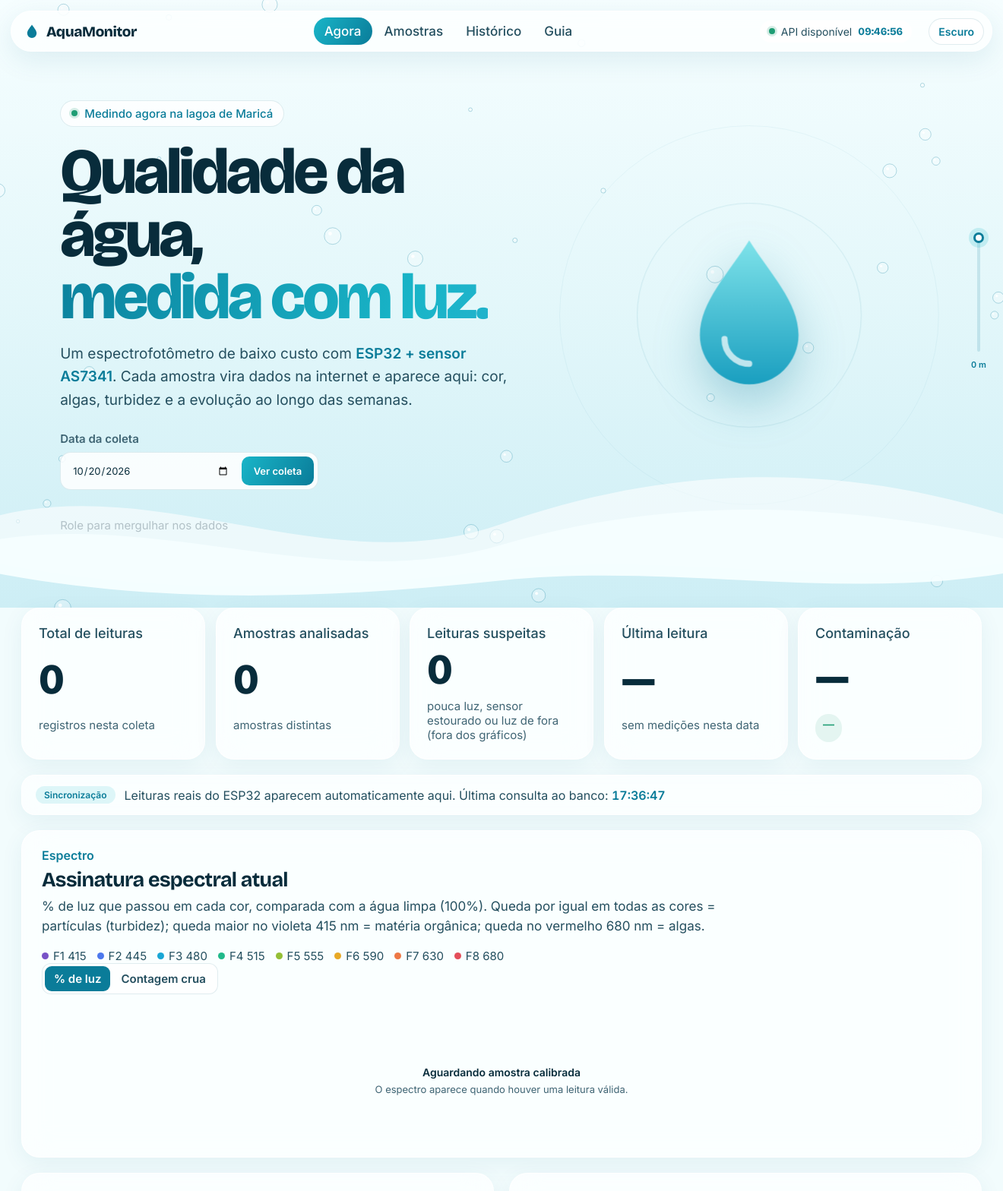
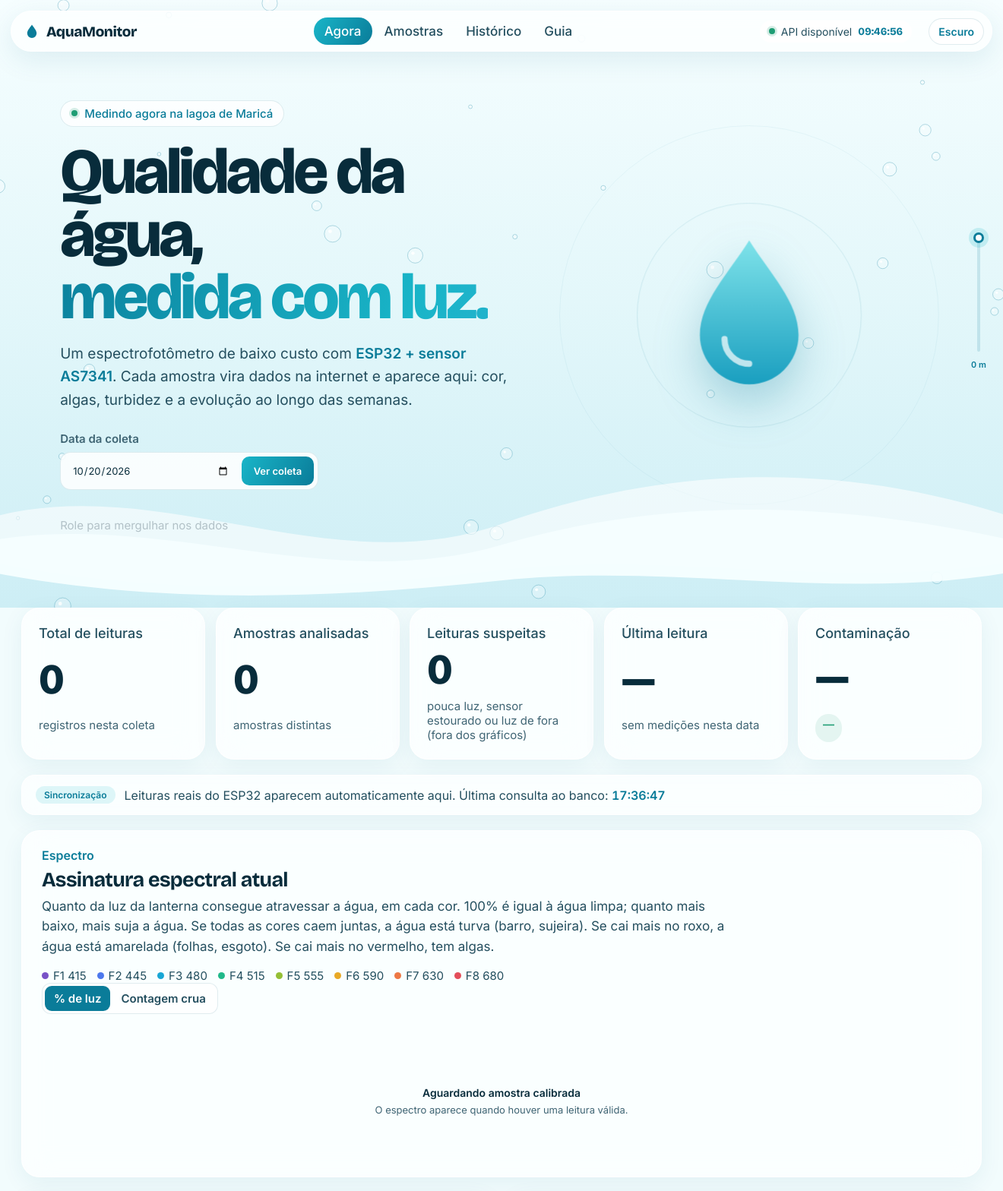
Before and after one commit to sgpcodes/projeto-monitoramento-de-agua--software, a Django app: page / in a window 1320 px wide; the page is wider, and only the part inside the window is pictured. Shown: the top 1568 px of that part at 76% size. Run offline with Django 5.2, Linux system fonts and the light colour scheme; data that the repository does not hold is empty.

Commit message:
Texto da assinatura espectral em linguagem simples

```diff
--- a/aquamonitor/templates/aquamonitor/dashboard.html
+++ b/aquamonitor/templates/aquamonitor/dashboard.html
@@ -45,7 +45,7 @@
 
     <section class="panel" id="espectro" data-reveal>
       <div class="panel-heading">
-        <div><p class="panel-kicker">Espectro</p><h2>Assinatura espectral atual</h2><p id="spectrum-description">% de luz que passou em cada cor, comparada com a água limpa (100%). Queda por igual em todas as cores = partículas (turbidez); queda maior no violeta 415 nm = matéria orgânica; queda no vermelho 680 nm = algas.</p></div>
+        <div><p class="panel-kicker">Espectro</p><h2>Assinatura espectral atual</h2><p id="spectrum-description">Quanto da luz da lanterna consegue atravessar a água, em cada cor. 100% é igual à água limpa; quanto mais baixo, mais suja a água. Se todas as cores caem juntas, a água está turva (barro, sujeira). Se cai mais no roxo, a água está amarelada (folhas, esgoto). Se cai mais no vermelho, tem algas.</p></div>
         <div>
         <div class="spectrum-legend" aria-label="Canais espectrais">
           <span><i style="--c:#7952c7"></i>F1 415</span><span><i style="--c:#4c78ed"></i>F2 445</span><span><i style="--c:#18a6d5"></i>F3 480</span><span><i style="--c:#21b98a"></i>F4 515</span><span><i style="--c:#94bf36"></i>F5 555</span><span><i style="--c:#e8a926"></i>F6 590</span><span><i style="--c:#ed7845"></i>F7 630</span><span><i style="--c:#e34e5a"></i>F8 680</span>
```
